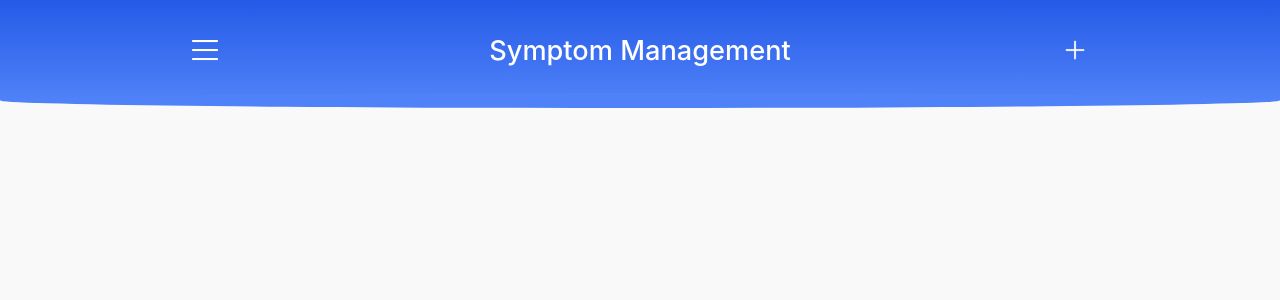
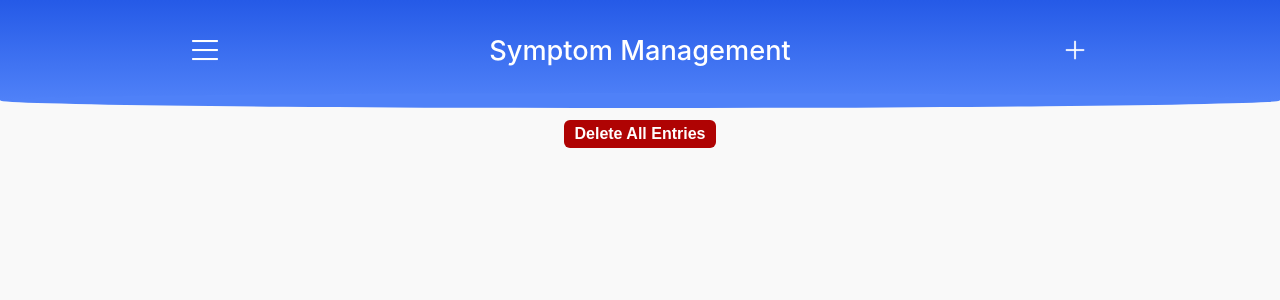
Before and after one commit to akinevans/med-counter, a React (Create React App) app: page / in a window 1280 px wide. Shown: the top 300 px of the page. Built offline with nearby package versions, Linux system fonts and the light colour scheme.

Commit message:
Implement a Delete All Entries button and deleteAll reducer for testing purposes

```diff
--- a/src/App.css
+++ b/src/App.css
@@ -25,6 +25,18 @@
   /* display: none; */
 }
 
+.delete-all-btn {
+  margin: 20px;
+  padding: 5px 10px;
+  font-size: 1rem;
+  font-weight: 600;
+  color: #fff;
+  background-color: rgb(175, 3, 3);
+  border-radius: 6px;
+  border: none;
+  cursor: pointer;
+}
+
 .symptom-card-component-list-wrapper {
   display: flex;
   /* //! column-reverse shows newest symptom cards first */
--- a/src/App.js
+++ b/src/App.js
@@ -5,7 +5,8 @@ import Form from "./components/Form/Form";
 import SymptomCard from "./components/SymptomCard/SymptomCard";
 
 // redux imports
-import { useSelector } from "react-redux";
+import { useDispatch, useSelector } from "react-redux";
+import { deleteAll } from "./redux/countReducer";
 
 //utility imports
 import { generateRandomColor } from "./utilityFunctions/utilityFunctions";
@@ -18,7 +19,21 @@ function App() {
 
   // get data from Redux
   const symptomCardData = useSelector((state) => state.count.symptomList);
+  const dispatch = useDispatch();
 
+  const handleDeletion = () => {
+    const reply = prompt("Are you sure you want to delete all entries?");
+    if (reply === null || reply === undefined) {
+      return;
+    }
+    reply.toLowerCase();
+
+    if (reply === "yes" || reply === "y") {
+      dispatch(deleteAll());
+    } else {
+      return false;
+    }
+  };
   return (
     <div className='App'>
       <AppHeader
@@ -27,6 +42,16 @@ function App() {
           setFormVisible(!formVisible);
         }}
       />
+
+      {/* //! Delete all btn is for testing purposes only */}
+      <button
+        className='delete-all-btn'
+        onClick={() => {
+          handleDeletion();
+        }}
+      >
+        Delete All Entries
+      </button>
 
       <Form
         className={`${!formVisible ? "hidden" : ""}`}
--- a/src/components/Form/Form.js
+++ b/src/components/Form/Form.js
@@ -119,6 +119,8 @@ export default function Form(props) {
         onClick={(e) => {
           // Create new SymptomCard
           handleFormSubmission(e, symptom, intensity, date, time, note);
+          //close modal
+          props.closeBtnOnClick();
         }}
       />
       <button
--- a/src/components/SymptomCard/SymptomCard.js
+++ b/src/components/SymptomCard/SymptomCard.js
@@ -26,14 +26,15 @@ export default function SymptomCard(props) {
             </p>
           </div>
           <div className='note-wrapper'>
-            <p className='note-title'>Notes:</p>
+            {/* <p className='note-title'>Notes:</p> */}
             <textarea
               className='note-text-area'
               name='note'
               id='note'
               cols='5'
               rows='4'
-              // value={props.note}
+              value={props.note}
+              placeholder='Notes...'
               contentEditable='true'
             ></textarea>
           </div>
--- a/src/redux/countReducer.js
+++ b/src/redux/countReducer.js
@@ -37,6 +37,11 @@ export const countSlice = createSlice({
 
     //TODO: create reducer for editing / updating an existing entry (one function that checks an objects key/values and updates each if necessary)
 
+    deleteAll: (state) => {
+      // reset symptomList array to empty
+      state.symptomList = [];
+    },
+
     addSymptom: (state, action) => {
       const { data } = action.payload;
       state.symptomList.push(data);
@@ -56,6 +61,7 @@ export const {
   addSymptom,
   addSymptomCard,
   updateIntensity,
+  deleteAll,
 } = countSlice.actions;
 
 export default countSlice.reducer;
--- a/src/redux/store.js
+++ b/src/redux/store.js
@@ -1,5 +1,3 @@
-// Redux persist saves the state of the shopping cart so that when the page reloads the user will still have items in cart
-
 import { configureStore } from "@reduxjs/toolkit";
 import countReducer from "./countReducer";
 import {
```
